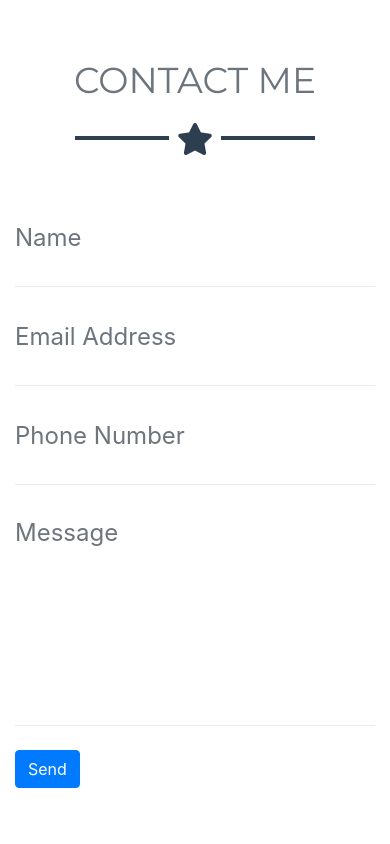
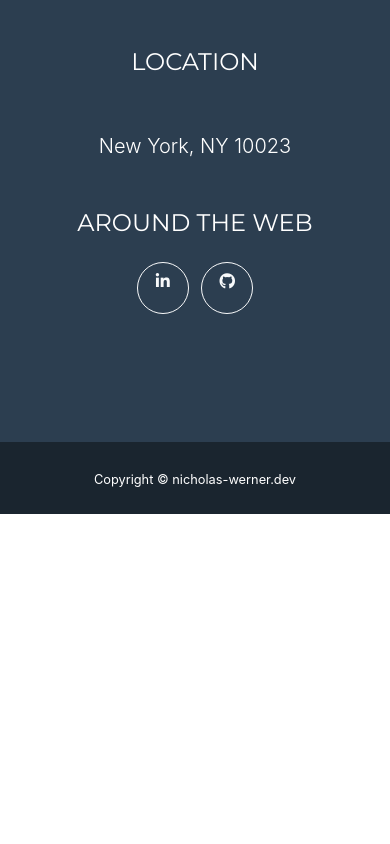
Before and after one commit to nswerner/r0ckf0rd.github.io, a website with bundled scripts: page index.html in a window 390 px wide. Shown: the part 2600-3444 px from the top of the page. After the commit the page ends 3114 px from the top, so only its background shows below. Built offline with nearby package versions, Linux system fonts and the light colour scheme.

```diff
--- a/index.html
+++ b/index.html
@@ -44,9 +44,6 @@
           </li>
           <li class="nav-item mx-0 mx-lg-1">
             <a class="nav-link py-3 px-0 px-lg-3 rounded js-scroll-trigger" href="#about">About</a>
-          </li>
-          <li class="nav-item mx-0 mx-lg-1">
-            <a class="nav-link py-3 px-0 px-lg-3 rounded js-scroll-trigger" href="#contact">Contact</a>
           </li>
           <li class="nav-item mx-0 mx-lg-1">
             <a class="nav-link py-3 px-0 px-lg-3 rounded js-scroll-trigger" href="./nicholasWerner_resume.pdf" download="nicholasWerner_resume.pdf">Resume</a>
@@ -122,59 +119,10 @@
     </div>
   </section>
 
-  <!-- Contact Section -->
-  <section id="contact">
-    <div class="container">
-      <h2 class="text-center text-uppercase text-secondary mb-0">Contact Me</h2>
-      <hr class="star-dark mb-5">
-      <div class="row">
-        <div class="col-lg-8 mx-auto">
-          <!-- To configure the contact form email address, go to mail/contact_me.php and update the email address in the PHP file on line 19. -->
-          <!-- The form should work on most web servers, but if the form is not working you may need to configure your web server differently. -->
-          <form name="sentMessage" id="contactForm" novalidate="novalidate">
-            <div class="control-group">
-              <div class="form-group floating-label-form-group controls mb-0 pb-2">
-                <label>Name</label>
-                <input class="form-control" id="name" type="text" placeholder="Name" required="required" data-validation-required-message="Please enter your name.">
-                <p class="help-block text-danger"></p>
-              </div>
-            </div>
-            <div class="control-group">
-              <div class="form-group floating-label-form-group controls mb-0 pb-2">
-                <label>Email Address</label>
-                <input class="form-control" id="email" type="email" placeholder="Email Address" required="required" data-validation-required-message="Please enter your email address.">
-                <p class="help-block text-danger"></p>
-              </div>
-            </div>
-            <div class="control-group">
-              <div class="form-group floating-label-form-group controls mb-0 pb-2">
-                <label>Phone Number</label>
-                <input class="form-control" id="phone" type="tel" placeholder="Phone Number" required="required" data-validation-required-message="Please enter your phone number.">
-                <p class="help-block text-danger"></p>
-              </div>
-            </div>
-            <div class="control-group">
-              <div class="form-group floating-label-form-group controls mb-0 pb-2">
-                <label>Message</label>
-                <textarea class="form-control" id="message" rows="5" placeholder="Message" required="required" data-validation-required-message="Please enter a message."></textarea>
-                <p class="help-block text-danger"></p>
-              </div>
-            </div>
-            <br>
-            <div id="success"></div>
-            <div class="form-group">
-              <button type="submit" class="btn btn-primary btn-xl" id="sendMessageButton">Send</button>
-            </div>
-          </form>
-        </div>
-      </div>
-    </div>
-  </section>
-
   <!-- Footer -->
   <footer class="footer text-center">
-    <div class="container">
-      <div class="row">
+    <div  class="container">
+      <div style="display:flex;justify-content:space-between;" class="row">
         <div class="col-md-4 mb-5 mb-lg-0">
           <h4 class="text-uppercase mb-4">Location</h4>
           <p class="lead mb-0">
@@ -194,11 +142,6 @@
               </a>
             </li>
           </ul>
-        </div>
-        <div class="col-md-4">
-          <h4 class="text-uppercase mb-4">About Freelancer</h4>
-          <p class="lead mb-0">Freelance is a free to use, open source Bootstrap theme created by
-            <a href="http://startbootstrap.com">Start Bootstrap</a>.</p>
         </div>
       </div>
     </div>
```
